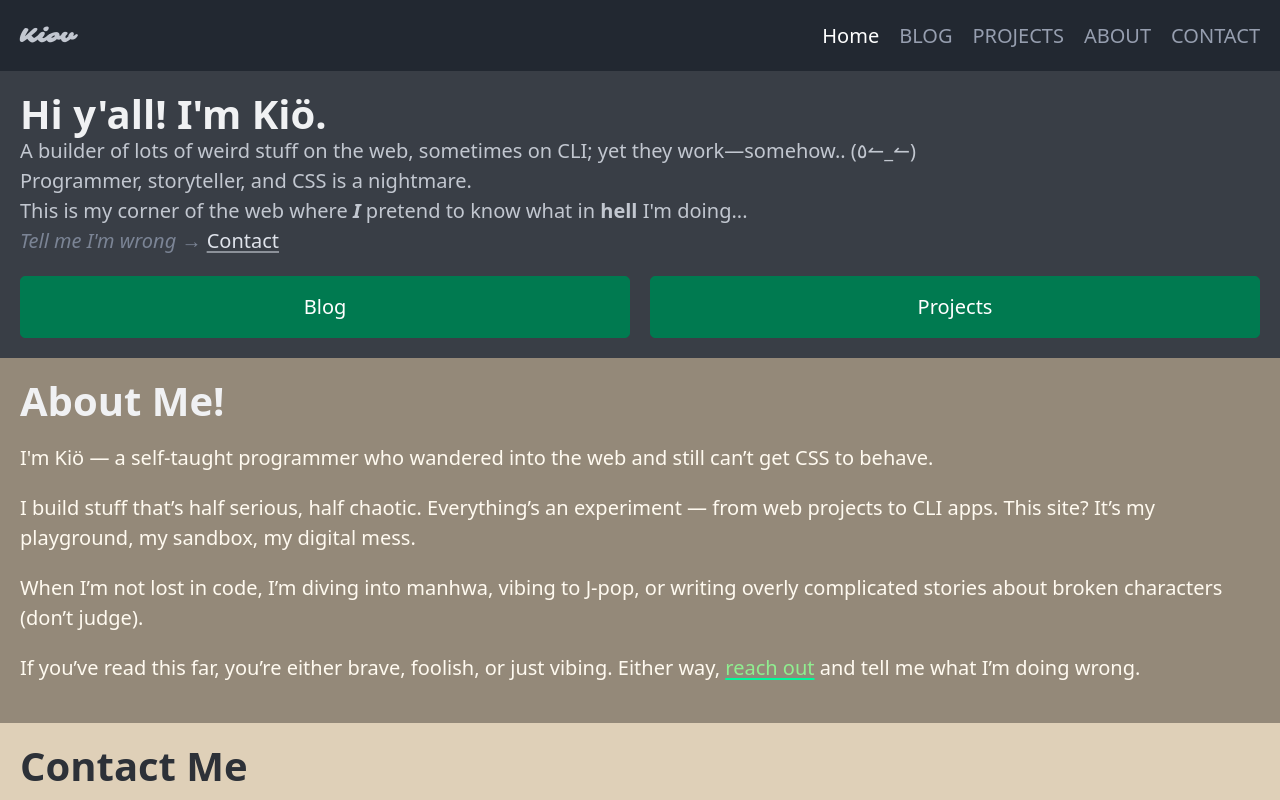
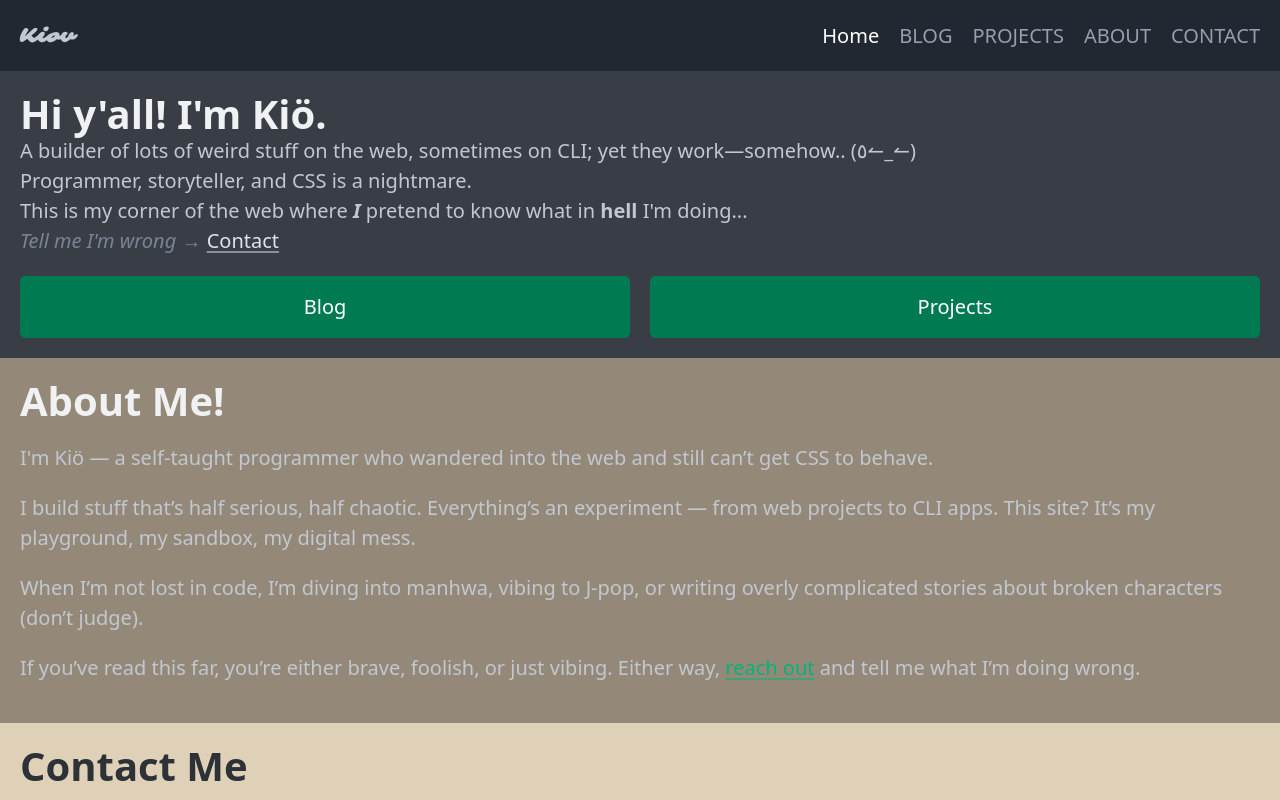
Before and after one commit to Kanester/portfolio, a SvelteKit app: page / in a window 1280 px wide. Shown: the top 800 px of the page. Built offline with nearby package versions, Linux system fonts and the light colour scheme.

Commit message:
--no-message

```diff
--- a/src/styles/global.scss
+++ b/src/styles/global.scss
@@ -28,15 +28,6 @@ section {
 
 .about {
 	background-color: $color-about;
-
-	p {
-		color: #fffaf0;
-	}
-
-	a {
-		color: #90ee90;
-		text-decoration-color: mediumspringgreen;
-	}
 }
 
 .contact {
```
